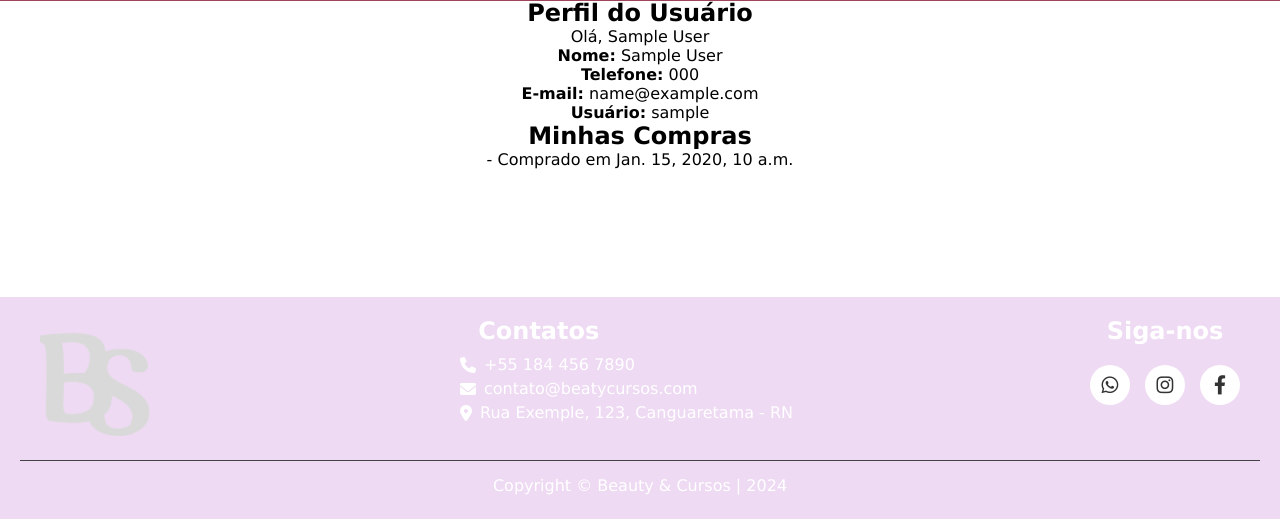
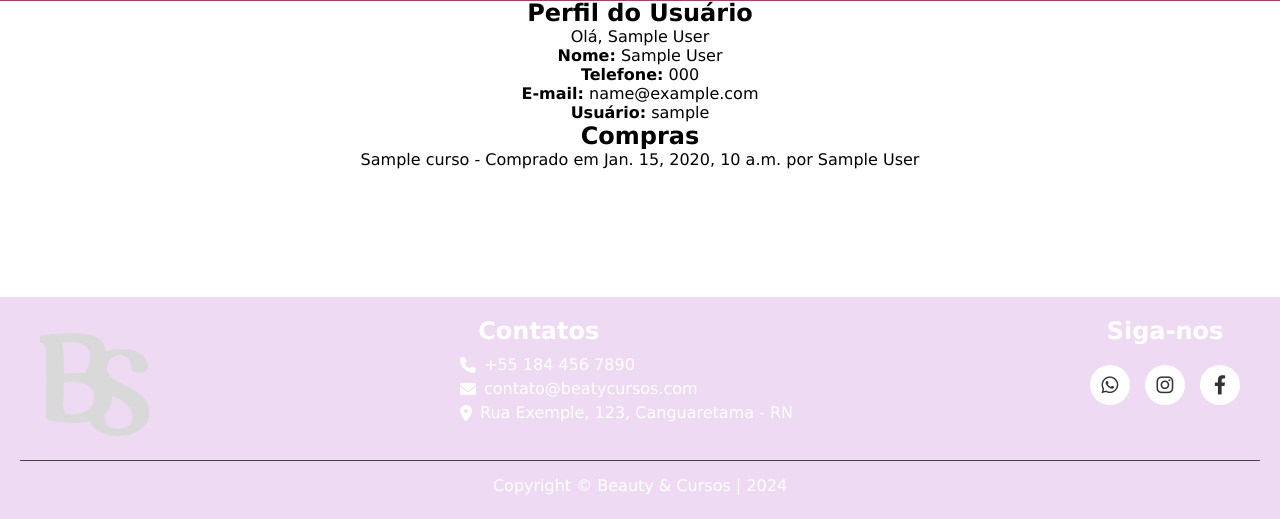
Before and after one commit to vangoncalves/BeautyStudio_django, a Django app: page /perfil in a window 1280 px wide. Shown: the part 99-618 px from the top of the page. Run offline with Django 5.2, Linux system fonts and the light colour scheme; a user stored in the database is signed in; tables that the repository leaves empty hold one stand-in row (values such as "Sample post").

Commit message:
restringi coisas de usuarios e superusuarios

```diff
--- a/BStudio/BStudios/templates/BStudios/perfil.html
+++ b/BStudio/BStudios/templates/BStudios/perfil.html
@@ -10,13 +10,25 @@
 <p><strong>Telefone:</strong> {{ user.telefone }}</p>
 <p><strong>E-mail:</strong> {{ user.email }}</p>
 <p><strong>Usuário:</strong> {{ user.username }}</p>
+{% if request.user.is_superuser %}
+<h2>Compras</h2>
+{% else %}
 <h2>Minhas Compras</h2>
+{% endif %}
 
 <ul>
     {% for pedido in pedido %}
-        <li>{{ pedido.curso.nome }} - Comprado em {{ pedido.data }}</li>
+        {% if request.user.is_superuser %}
+        <li>{{ pedido.fk_idCurso.nome }} - Comprado em {{ pedido.data }} por {{pedido.fk_idUsuario.nome}}</li>
+        {% else %}
+        <li>{{ pedido.fk_idCurso.nome }} - Comprado em {{ pedido.data }}</li>
+        {% endif %}
     {% empty %}
+        {% if request.user.is_superuser %}
+        <li>Nenhum curso foi comprado.</li>
+        {% else %}
         <li>Você ainda não comprou nenhum curso.</li>
+        {% endif %}
     {% endfor %}
 </ul>
 {% endblock content %}
--- a/BStudio/BStudios/views.py
+++ b/BStudio/BStudios/views.py
@@ -9,11 +9,12 @@ from django.contrib.auth.decorators import login_required
 
 def index(request):
     """Página principal do Beauty Studio"""
-    # Verifica se a mensagem de boas-vindas deve ser exibida
+
+    #Verifica se a mensagem de boas-vindas deve ser exibida
     show_welcome = request.session.pop('show_welcome', False)
     username = request.session.get('username', 'Usuario')
 
-    cursos = Curso.objects.all()  # Busca todos os cursos do banco de dados
+    cursos = Curso.objects.all()
 
     context = {
         'show_welcome': show_welcome,
@@ -137,7 +138,12 @@ def excluir_curso(request, idCurso):
 def perfil(request):
     """Perfil do usuario"""
     user = request.user  # Obtém o usuário logado
-    pedido = Pedido.objects.filter(fk_idUsuario=request.user)
+
+    if  user.is_superuser:
+        pedido = Pedido.objects.all()
+    else:
+        pedido = Pedido.objects.filter(fk_idUsuario=request.user)
+
     context={'pedido': pedido}
     return render(request, 'BStudios/perfil.html', context)
 
```
